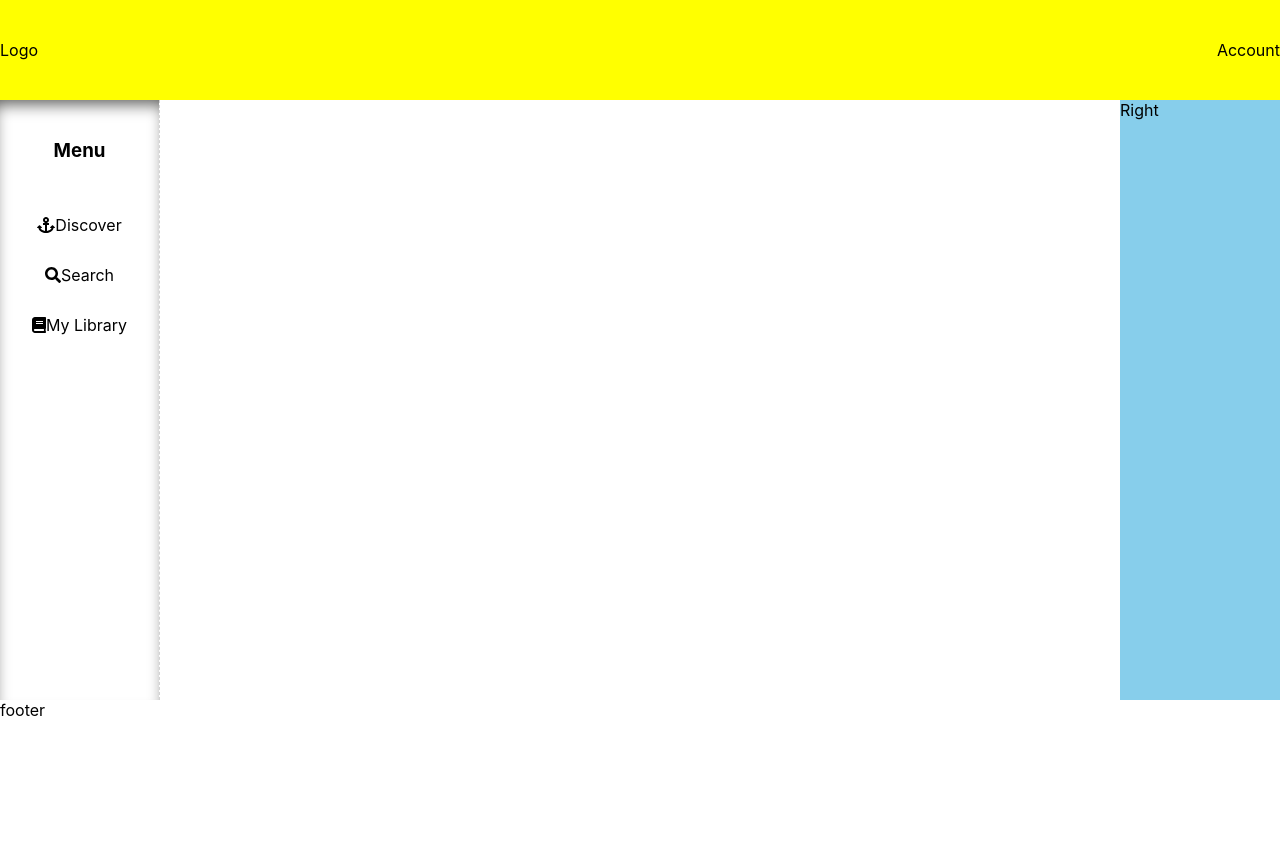
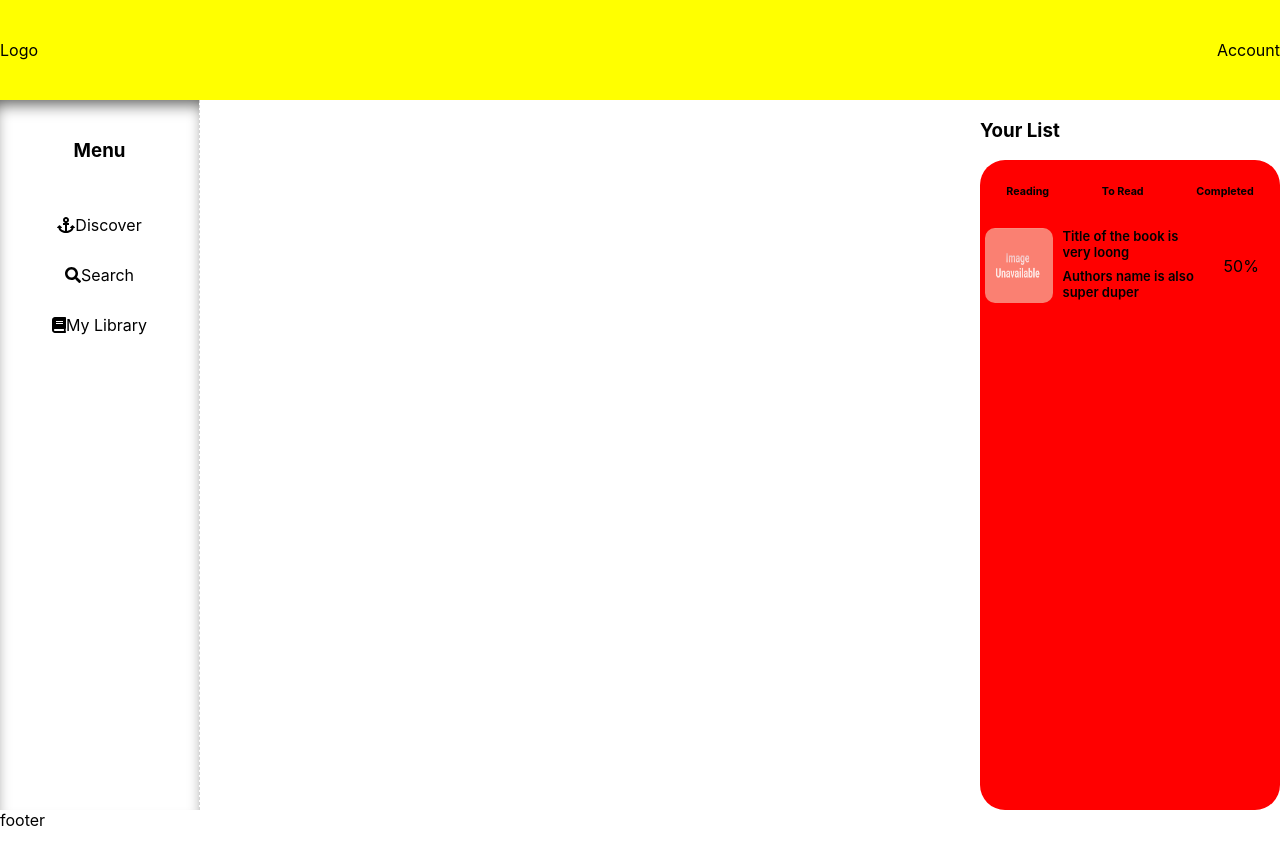
Before and after one commit to darshangit/readify, a Next.js app: page / in a window 1280 px wide. Shown: the top 864 px of the page. Before the commit the page ends 800 px from the top, so only its background shows below. Built offline with nearby package versions, Linux system fonts and the light colour scheme; what apollo-link-rest would draw is missing.

Commit message:
right list

```diff
--- a/components/layout/Layout.js
+++ b/components/layout/Layout.js
@@ -6,6 +6,7 @@ import Footer from "./footer/Footer";
 import Header from "./header/Header";
 import styles from "./Layout.module.css";
 import Main from "../search/SearchContainer/Search";
+import RightMenu from "./right-menu/RightMenu";
 
 export const Layout = (props) => {
   return (
@@ -13,7 +14,7 @@ export const Layout = (props) => {
       <Header />
       <Aside />
       <main>{props.children}</main>
-      <div className={styles.aside_right}>Right</div>
+      <RightMenu />
       <Footer />
     </div>
   );
--- a/components/layout/Layout.module.css
+++ b/components/layout/Layout.module.css
@@ -4,7 +4,10 @@
   background-color: white;
   display: grid;
 
-  grid-template-columns: [col-start] 1fr [col-2] 6fr [col-3] 1fr [col-end];
+  grid-template-columns: [col-start] minmax(200px, 200px) [col-2] 6fr [col-3] minmax(
+      300px,
+      1fr
+    ) [col-end];
   grid-auto-rows: 100px auto;
 
   grid-template-areas:
@@ -12,9 +15,3 @@
     "la main ra"
     "f f f";
 }
-
-.aside_right {
-  background-color: skyblue;
-  grid-area: ra;
-  grid-column: 1fr;
-}
--- /dev/null
+++ b/components/layout/right-menu/RightMenu.js
@@ -0,0 +1,33 @@
+import styles from "./RightMenu.module.css";
+
+const RightMenu = (props) => {
+  return (
+    <div className={styles.aside_right}>
+      <h3>Your List</h3>
+      <div className={styles.card}>
+        <div className={styles.card_heading}>
+          <h6>Reading</h6>
+          <h6>To Read</h6>
+          <h6>Completed</h6>
+        </div>
+
+        <div className={styles.single_card}>
+          <img src="404.png" />
+          <div className={styles.middle_portion}>
+            <span className={styles.wrap_text}>
+              Title of the book is very loong
+            </span>
+            <span className={styles.wrap_text}>
+              Authors name is also super duper longggggggg
+            </span>
+          </div>
+          <div className={styles.right_portion}>
+            <p>50%</p>
+          </div>
+        </div>
+      </div>
+    </div>
+  );
+};
+
+export default RightMenu;
--- /dev/null
+++ b/components/layout/right-menu/RightMenu.module.css
@@ -0,0 +1,53 @@
+.aside_right {
+  grid-area: ra;
+  grid-auto-flow: 140px;
+}
+
+.card {
+  background-color: red;
+  width: 100%;
+  height: 650px;
+  border-radius: 25px;
+  margin-right: 10px;
+}
+
+.card img {
+  width: 100%;
+  height: 100%;
+  border-radius: 10px;
+}
+
+.card_heading {
+  display: flex;
+  justify-content: space-around;
+}
+
+.single_card {
+  display: grid;
+  padding: 5px;
+  grid-template-columns: [col-start] 1fr [col-2] 2fr [col-3] 1fr [col-end];
+  grid-auto-rows: 75px;
+  grid-template-areas: "image details extra";
+  gap: 10px;
+}
+
+.wrap_text {
+  height: 35px;
+  overflow: hidden;
+  font-size: small;
+  text-overflow: ellipsis;
+  font-size: small;
+  font-weight: 600;
+}
+
+.middle_portion {
+  display: flex;
+  flex-direction: column;
+  justify-content: space-between;
+}
+
+.right_portion {
+  display: flex;
+  align-items: center;
+  justify-content: center;
+}
```
Also changed, not shown: components/UI/book/main-book.styled.js (line endings or trailing spaces).
